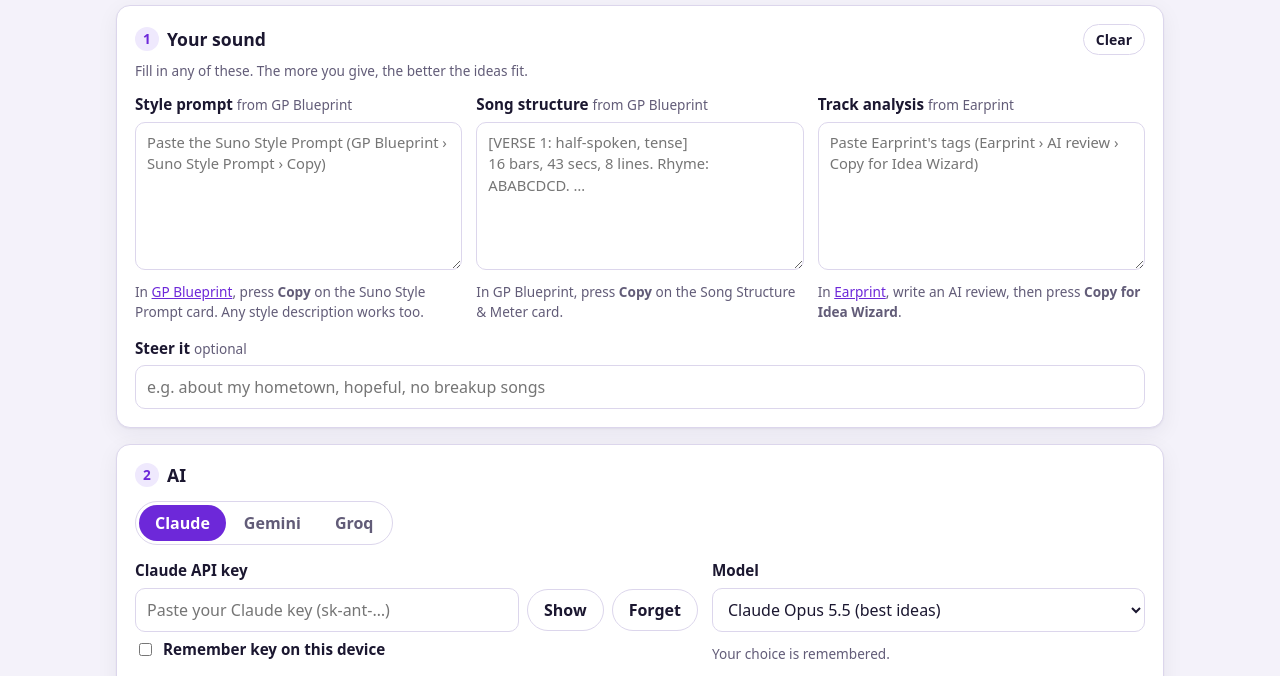
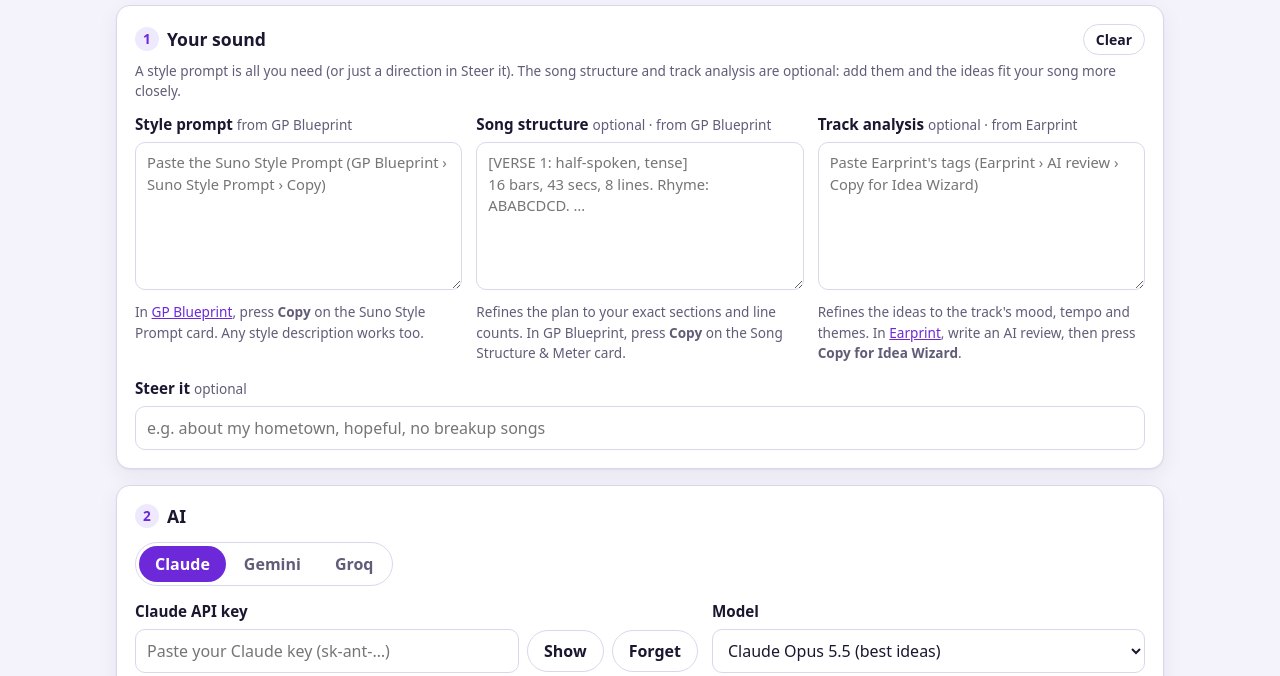
Before and after one commit to gp-songtools/ideawizard, a plain HTML site: page index.html in a window 1280 px wide. Shown: the part 116-792 px from the top of the page. Drawn offline with Linux system fonts and the light colour scheme.

Commit message:
Structure and track analysis are optional: a style prompt or direction is enough
Co-Authored-By: Claude Opus 5.5 <noreply@anthropic.com>
Claude-Session: https://claude.ai/code/session_01BKC4RwxXs1gMLCsPsVacmW

```diff
--- a/app.js
+++ b/app.js
@@ -39,12 +39,12 @@ function refreshInputHints() {
   const si = $("structInfo");
   if (st) { si.textContent = `Read as GP Blueprint's structure: ${describeStructure(st)}.`; si.className = "hint ok"; }
   else if (sTxt) { si.textContent = "This doesn't look like GP Blueprint's Song Structure, but it will still be used as notes."; si.className = "hint"; }
-  else { si.innerHTML = "In GP Blueprint, press <b>Copy</b> on the Song Structure &amp; Meter card."; si.className = "hint"; }
+  else { si.innerHTML = "Refines the plan to your exact sections and line counts. In GP Blueprint, press <b>Copy</b> on the Song Structure &amp; Meter card."; si.className = "hint"; }
   const e = $("earprint").value;
   const ei = $("epInfo");
   if (e.trim() && looksLikeEarprint(e)) { ei.textContent = "Read as Earprint's analysis."; ei.className = "hint ok"; }
   else if (e.trim()) { ei.textContent = "Will be used as notes about the track."; ei.className = "hint"; }
-  else { ei.innerHTML = 'In <a href="https://gp-songtools.github.io/earprint/" target="_blank" rel="noopener">Earprint</a>, write an AI review, then press <b>Copy for Idea Wizard</b>.'; ei.className = "hint"; }
+  else { ei.innerHTML = 'Refines the ideas to the track\'s mood, tempo and themes. In <a href="https://gp-songtools.github.io/earprint/" target="_blank" rel="noopener">Earprint</a>, write an AI review, then press <b>Copy for Idea Wizard</b>.'; ei.className = "hint"; }
 }
 
 for (const id of INPUTS) {
@@ -154,12 +154,13 @@ function request(user, schema) {
   return ask({ provider: p, key: keys[p], model: $("model").value, system: SYSTEM, user, schema });
 }
 
-function hasInput() { return ["style", "structure", "earprint", "steer"].some((id) => $(id).value.trim()); }
+// Structure and analysis only refine the ideas; a style prompt or a direction is enough to start.
+function hasInput() { return ["style", "steer"].some((id) => $(id).value.trim()); }
 
 // ---------- level 1: three ideas ----------
 
 async function conjure(more = false) {
-  if (!hasInput()) { setStatus("Paste a style prompt, a structure or an Earprint analysis first (or type a direction in Steer it).", true); $("style").focus(); return; }
+  if (!hasInput()) { setStatus("Paste a style prompt or type a direction in Steer it first. The structure and track analysis are optional.", true); $("style").focus(); return; }
   if (!keys[provider()]) { setStatus(`Paste your ${PROVIDERS[provider()].name} API key first.`, true); $("key").focus(); return; }
   if (!$("model").value) { await maybeLoadModels(); if (!$("model").value) { setStatus("Choose a model first.", true); return; } }
   const avoid = more ? state.ideas.map((i) => i.title) : [];
@@ -226,6 +227,7 @@ function renderDetail() {
   box.append(meta);
 
   box.append(el("h4", null, "Section by section"));
+  if (!plan.sections.some((s) => s.struct)) box.append(el("p", "hint", "A typical song layout. Paste GP Blueprint's song structure and Expand again to plan your exact sections, line counts and rhymes."));
   const secs = el("ol", "secs");
   plan.sections.forEach((sec, n) => {
     const li = el("li", "sec" + (sec.instrumental ? " inst" : ""));
--- a/index.html
+++ b/index.html
@@ -22,7 +22,7 @@
       <h2 id="h-sound"><span class="step">1</span> Your sound</h2>
       <button type="button" class="ghost small" id="clearInputs">Clear</button>
     </div>
-    <p class="hint">Fill in any of these. The more you give, the better the ideas fit.</p>
+    <p class="hint">A style prompt is all you need (or just a direction in Steer it). The song structure and track analysis are optional: add them and the ideas fit your song more closely.</p>
     <div class="inputs">
       <div class="field">
         <label for="style">Style prompt <span class="opt">from GP Blueprint</span></label>
@@ -30,14 +30,14 @@
         <p class="hint">In <a href="https://gp-songtools.github.io/gp-blueprint/" target="_blank" rel="noopener">GP Blueprint</a>, press <b>Copy</b> on the Suno Style Prompt card. Any style description works too.</p>
       </div>
       <div class="field">
-        <label for="structure">Song structure <span class="opt">from GP Blueprint</span></label>
+        <label for="structure">Song structure <span class="opt">optional · from GP Blueprint</span></label>
         <textarea id="structure" rows="6" spellcheck="false" placeholder="[VERSE 1: half-spoken, tense]&#10;16 bars, 43 secs, 8 lines. Rhyme: ABABCDCD. …"></textarea>
-        <p class="hint" id="structInfo">In GP Blueprint, press <b>Copy</b> on the Song Structure &amp; Meter card.</p>
+        <p class="hint" id="structInfo">Refines the plan to your exact sections and line counts. In GP Blueprint, press <b>Copy</b> on the Song Structure &amp; Meter card.</p>
       </div>
       <div class="field">
-        <label for="earprint">Track analysis <span class="opt">from Earprint</span></label>
+        <label for="earprint">Track analysis <span class="opt">optional · from Earprint</span></label>
         <textarea id="earprint" rows="6" placeholder="Paste Earprint's tags (Earprint › AI review › Copy for Idea Wizard)"></textarea>
-        <p class="hint" id="epInfo">In <a href="https://gp-songtools.github.io/earprint/" target="_blank" rel="noopener">Earprint</a>, write an AI review, then press <b>Copy for Idea Wizard</b>.</p>
+        <p class="hint" id="epInfo">Refines the ideas to the track's mood, tempo and themes. In <a href="https://gp-songtools.github.io/earprint/" target="_blank" rel="noopener">Earprint</a>, write an AI review, then press <b>Copy for Idea Wizard</b>.</p>
       </div>
     </div>
     <div class="field">
```
Also changed, not shown: 2 other files.
